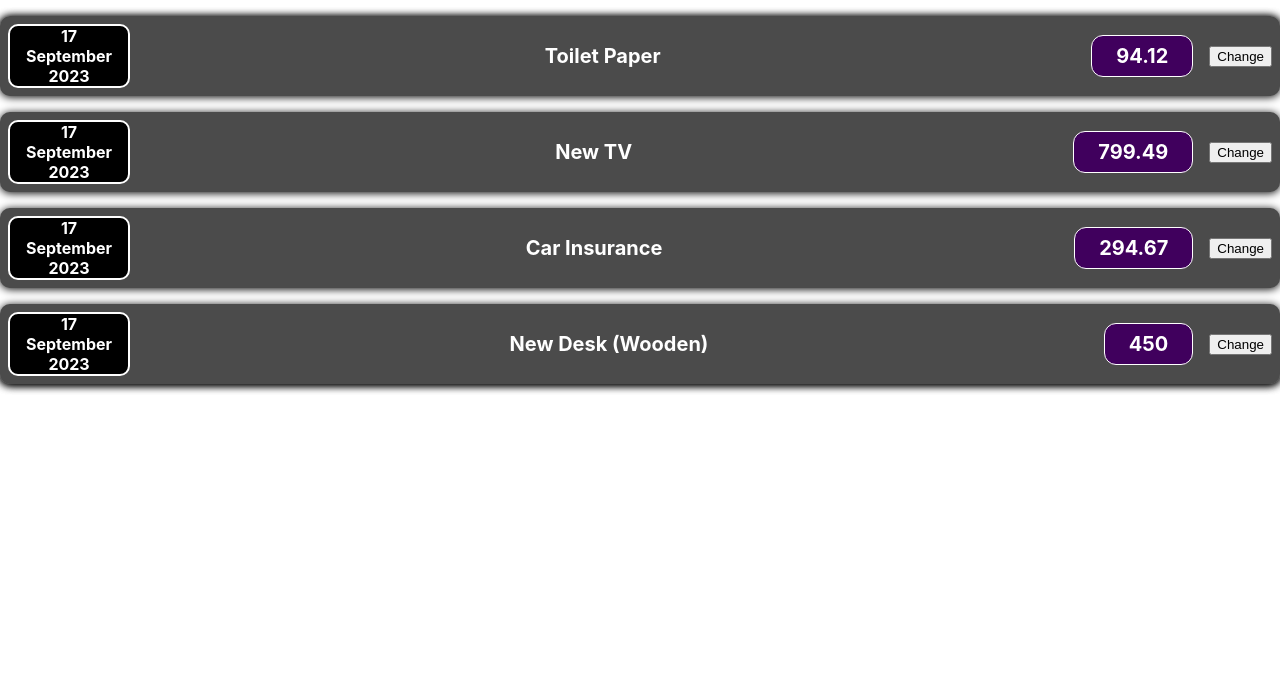
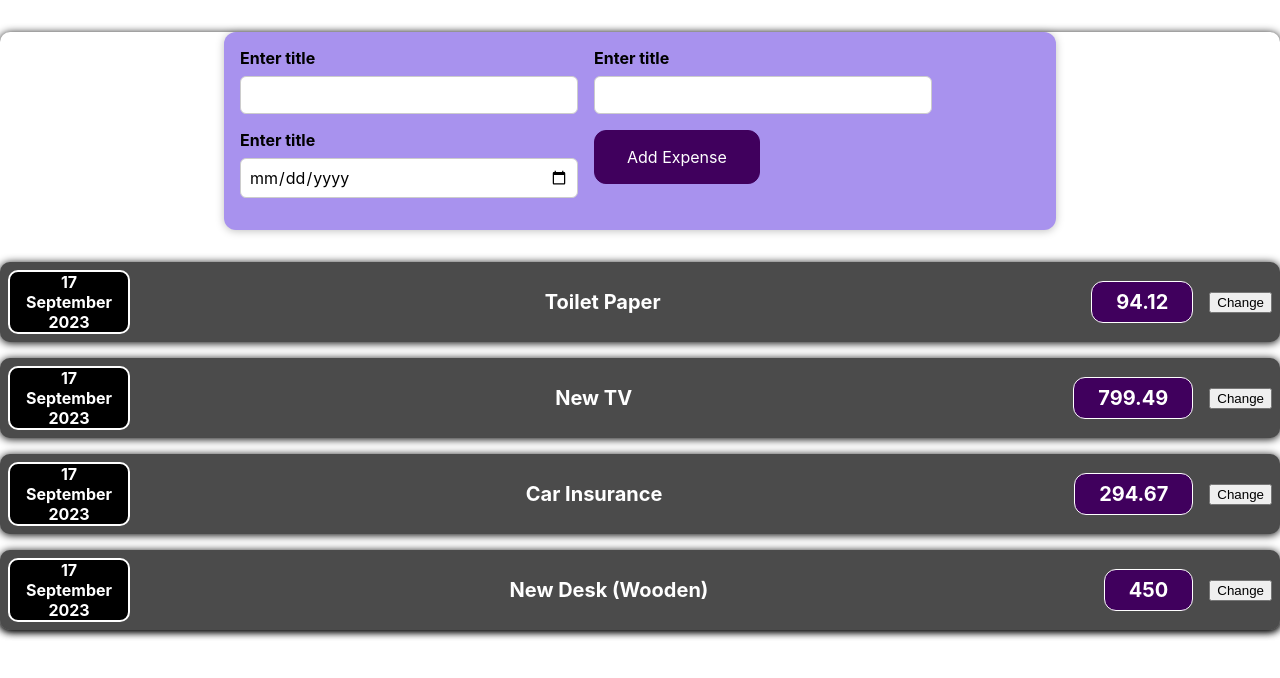
Before and after one commit to Kanharajput/ReactCompStateList, a React (Create React App) app: page / in a window 1280 px wide. Shown: the top 678 px of the page. Built offline with nearby package versions, Linux system fonts and the light colour scheme.

Commit message:
created a new component on take input

```diff
--- a/src/App.js
+++ b/src/App.js
@@ -1,5 +1,6 @@
 import ExpenseItem from './components/ExpenseItem';
 import Card from './components/Card';
+import NewExpense from './components/newexpenses/NewExpense';
 
 function App() {
   const expenses = [
@@ -29,6 +30,7 @@
   ];
   return (
     <Card>
+      <NewExpense />
       <ExpenseItem title={expenses[0].title} amount={expenses[0].amount} date={expenses[0].date} />
       <ExpenseItem title={expenses[1].title} amount={expenses[1].amount} date={expenses[1].date} />
       <ExpenseItem title={expenses[2].title} amount={expenses[2].amount} date={expenses[2].date} />
--- /dev/null
+++ b/src/components/newexpenses/ExpenseForm.css
@@ -0,0 +1,26 @@
+.new-expense__controls {
+  display: flex;
+  flex-wrap: wrap;
+  gap: 1rem;
+  margin-bottom: 1rem;
+  text-align: left;
+}
+
+.new-expense__control label {
+  font-weight: bold;
+  margin-bottom: 0.5rem;
+  display: block;
+}
+
+.new-expense__control input {
+  font: inherit;
+  padding: 0.5rem;
+  border-radius: 6px;
+  border: 1px solid #ccc;
+  width: 20rem;
+  max-width: 100%;
+}
+
+.new-expense__actions {
+  text-align: right;
+}
--- /dev/null
+++ b/src/components/newexpenses/ExpenseForm.js
@@ -0,0 +1,27 @@
+import './ExpenseForm.css';
+
+function ExpenseForm(){
+    return(
+        <form>
+            <div className="new-expense__controls">
+                <div className="new-expense__control">
+                    <label for="title-field">Enter title</label>
+                    <input name="title-field" type="text" />
+                </div>
+                <div className="new-expense__control">
+                    <label for="date-field">Enter title</label>
+                    <input name="date-field" type="number" />
+                </div>
+                <div className="new-expense__control">
+                    <label for="date-field">Enter title</label>
+                    <input name="date-field" type="date" />
+                </div>
+                <div className="new-expense__actions">
+                    <button type="submit">Add Expense</button>
+                </div>
+            </div>
+        </form>
+    );
+}
+
+export default ExpenseForm;
--- /dev/null
+++ b/src/components/newexpenses/NewExpense.css
@@ -0,0 +1,38 @@
+.new-expense {
+  background-color: #a892ee;
+  padding: 1rem;
+  margin: 2rem auto;
+  width: 50rem;
+  max-width: 95%;
+  border-radius: 12px;
+  text-align: center;
+  box-shadow: 0 1px 8px rgba(0, 0, 0, 0.25);
+}
+
+.new-expense button {
+  font: inherit;
+  cursor: pointer;
+  padding: 1rem 2rem;
+  border: 1px solid #40005d;
+  background-color: #40005d;
+  color: white;
+  border-radius: 12px;
+  margin-right: 1rem;
+}
+
+.new-expense button:hover,
+.new-expense button:active {
+  background-color: #510674;
+  border-color: #510674;
+}
+
+.new-expense button.alternative {
+  color: #220131;
+  border-color: transparent;
+  background-color: transparent;
+}
+
+.new-expense button.alternative:hover,
+.new-expense button.alternative:active {
+  background-color: #ddb3f8;
+}
--- /dev/null
+++ b/src/components/newexpenses/NewExpense.js
@@ -0,0 +1,12 @@
+import './NewExpense.css';
+import ExpenseForm from './ExpenseForm';
+
+function NewExpense(){
+    return(
+        <div className="new-expense">
+            <ExpenseForm />
+        </div>
+    )
+}
+
+export default NewExpense;
```
